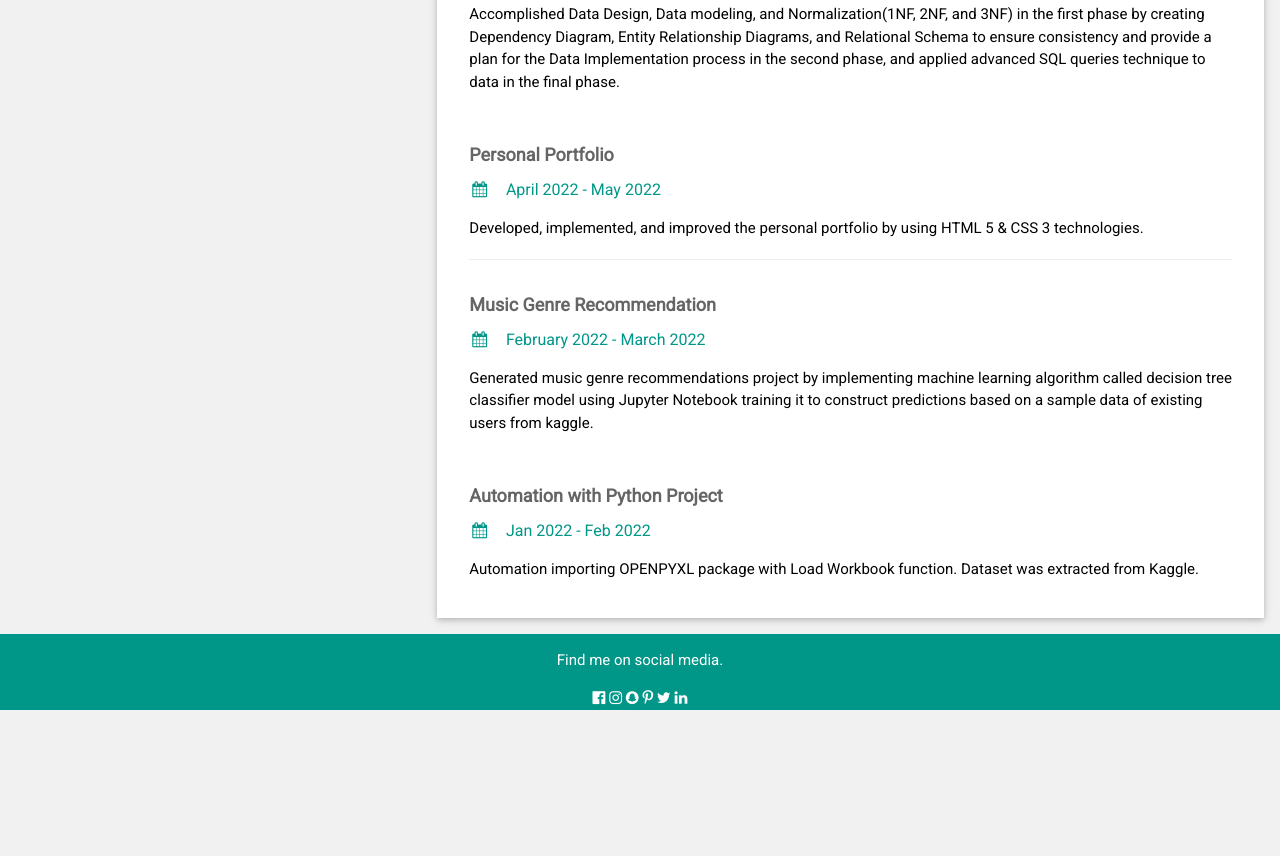
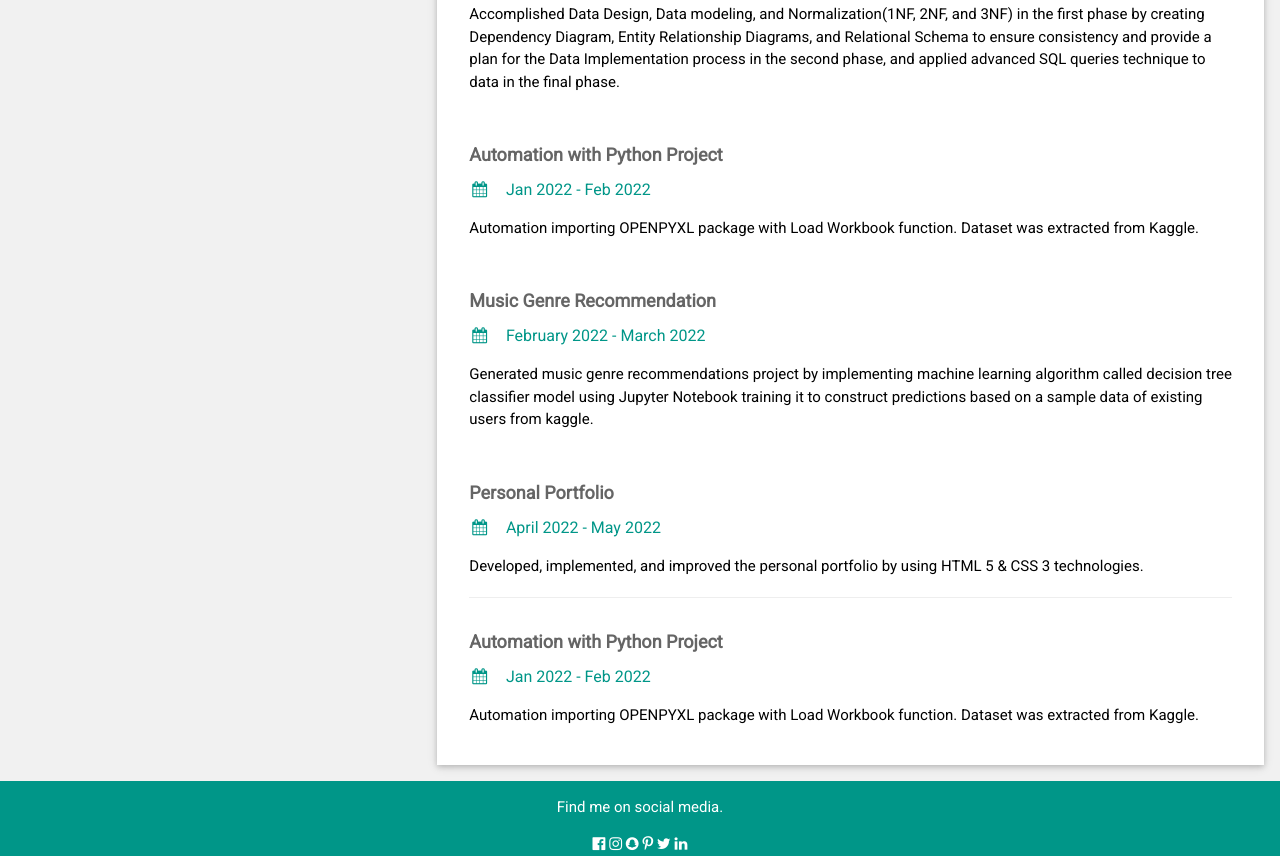
Before and after one commit to Pmakaju/Personal-Portfolio, a plain HTML site: page index.html in a window 1280 px wide. Shown: the part 1130-1986 px from the top of the page. Before the commit the page ends 1840 px from the top, so only its background shows below. Drawn offline with nearby package versions, Linux system fonts and the light colour scheme.

Commit message:
Layout edit

```diff
--- a/index.html
+++ b/index.html
@@ -104,15 +104,20 @@
               <p>Accomplished Data Design, Data modeling, and Normalization(1NF, 2NF, and 3NF) in the first phase by creating Dependency Diagram, Entity Relationship Diagrams, and Relational Schema to ensure consistency and provide a plan for the Data Implementation process in the second phase, and applied advanced SQL queries technique to data in the final phase.</p><br>
             </div>
             <div class="w3-container">
-              <h5 class="w3-opacity"><b>Personal Portfolio</b></h5>
-              <h6 class="w3-text-teal"><i class="fa fa-calendar fa-fw w3-margin-right"></i>April 2022 - May 2022</h6>
-              <p>Developed, implemented, and improved the personal portfolio by using HTML 5 & CSS 3 technologies.</p>
-              <hr>
+              <h5 class="w3-opacity"><b>Automation with Python Project</b></h5>
+              <h6 class="w3-text-teal"><i class="fa fa-calendar fa-fw w3-margin-right"></i>Jan 2022 - Feb 2022</h6>
+              <p>Automation importing OPENPYXL package with Load Workbook function. Dataset was extracted from Kaggle.</p><br>
             </div>
             <div class="w3-container">
               <h5 class="w3-opacity"><b>Music Genre Recommendation</b></h5>
               <h6 class="w3-text-teal"><i class="fa fa-calendar fa-fw w3-margin-right"></i>February 2022 - March 2022</h6>
               <p>Generated music genre recommendations project by implementing machine learning algorithm called decision tree classifier model using Jupyter Notebook training it to construct predictions based on a sample data of existing users from kaggle.</p><br>
+            </div>
+            <div class="w3-container">
+              <h5 class="w3-opacity"><b>Personal Portfolio</b></h5>
+              <h6 class="w3-text-teal"><i class="fa fa-calendar fa-fw w3-margin-right"></i>April 2022 - May 2022</h6>
+              <p>Developed, implemented, and improved the personal portfolio by using HTML 5 & CSS 3 technologies.</p>
+              <hr>
             </div>
             <div class="w3-container">
               <h5 class="w3-opacity"><b>Automation with Python Project</b></h5>
```
